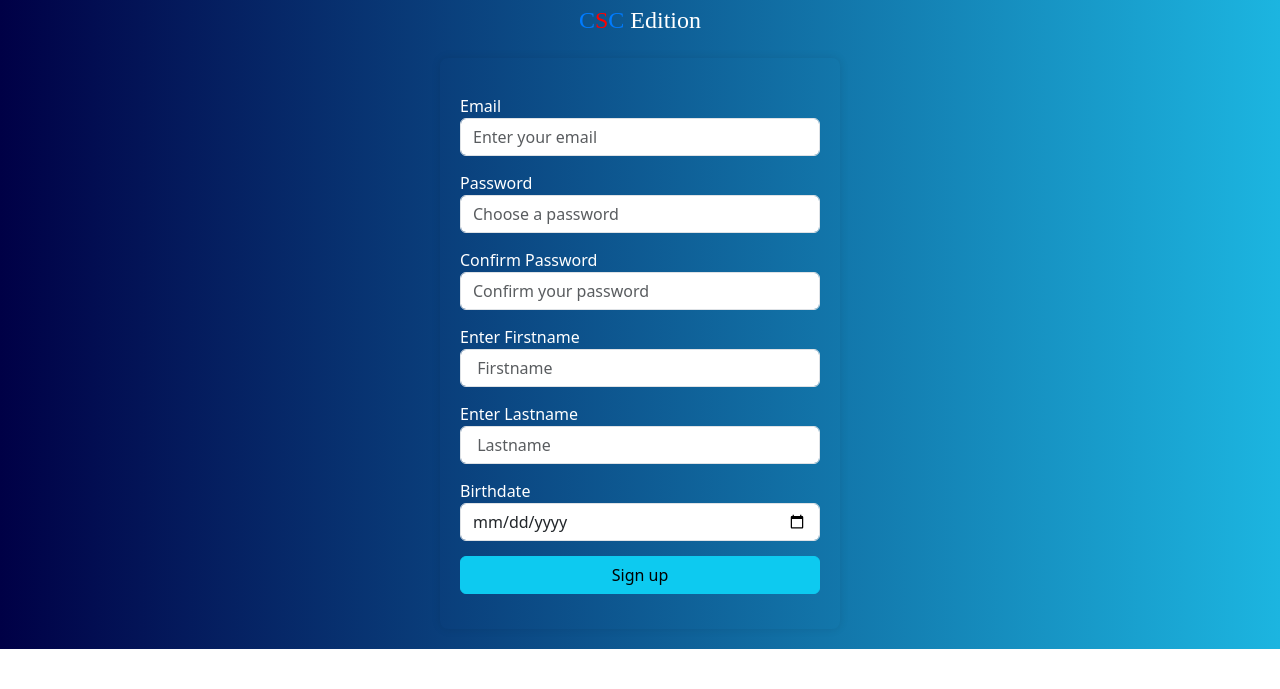
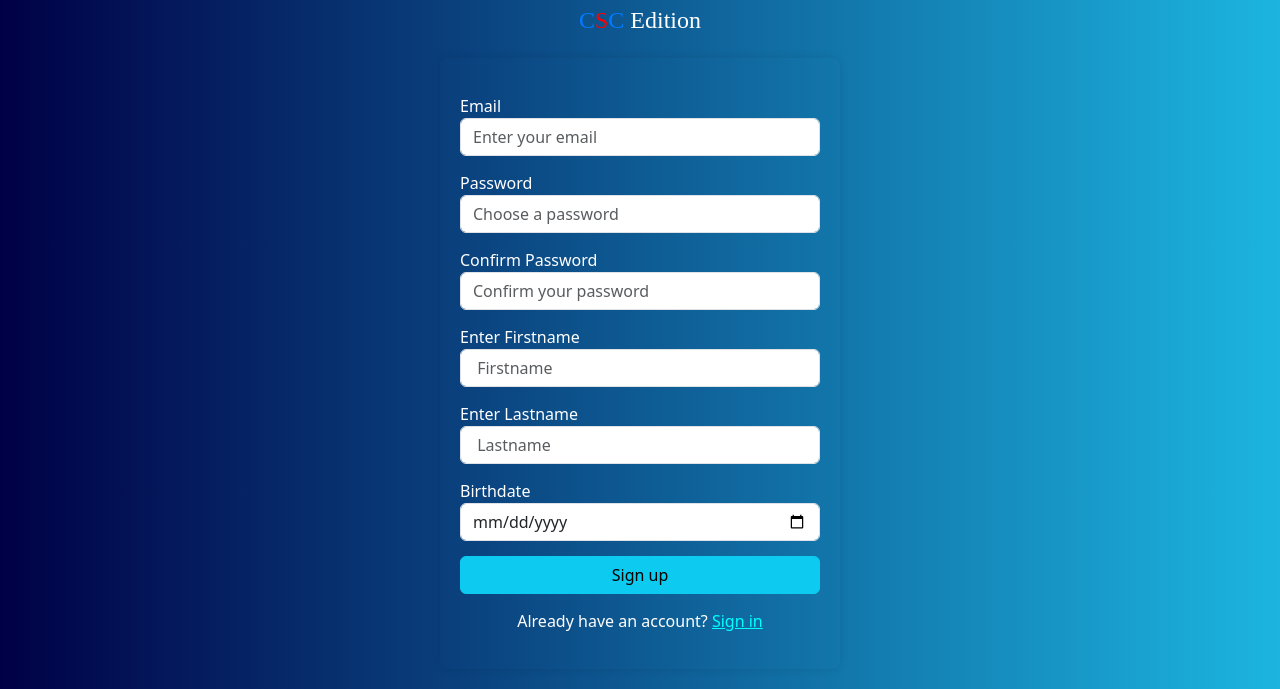
Before and after one commit to szage07/quizmo, a website built with Vite: page my-app/quizmo/src/signup.html in a window 1280 px wide. Shown: the part 522-1211 px from the top of the page. Before the commit the page ends 1171 px from the top, so only its background shows below. Built offline with nearby package versions, Linux system fonts and the light colour scheme; some packages are replaced by stand-ins of ours.

Commit message:
edited index and signup page

```diff
--- a/my-app/quizmo/src/signup.html
+++ b/my-app/quizmo/src/signup.html
@@ -153,6 +153,9 @@
       <div class="form-group">
         <button class="btn btn-info" type="submit">Sign up</button>
       </div>
+      <p style="text-align: center; color:white">
+        Already have an account? <a style=color:cyan href="index.html">Sign in</a>
+      </p>
     </form>
   </div>
 </body>
```
Also changed, not shown: my-app/quizmo/src/index.html (+3 -2 lines).
